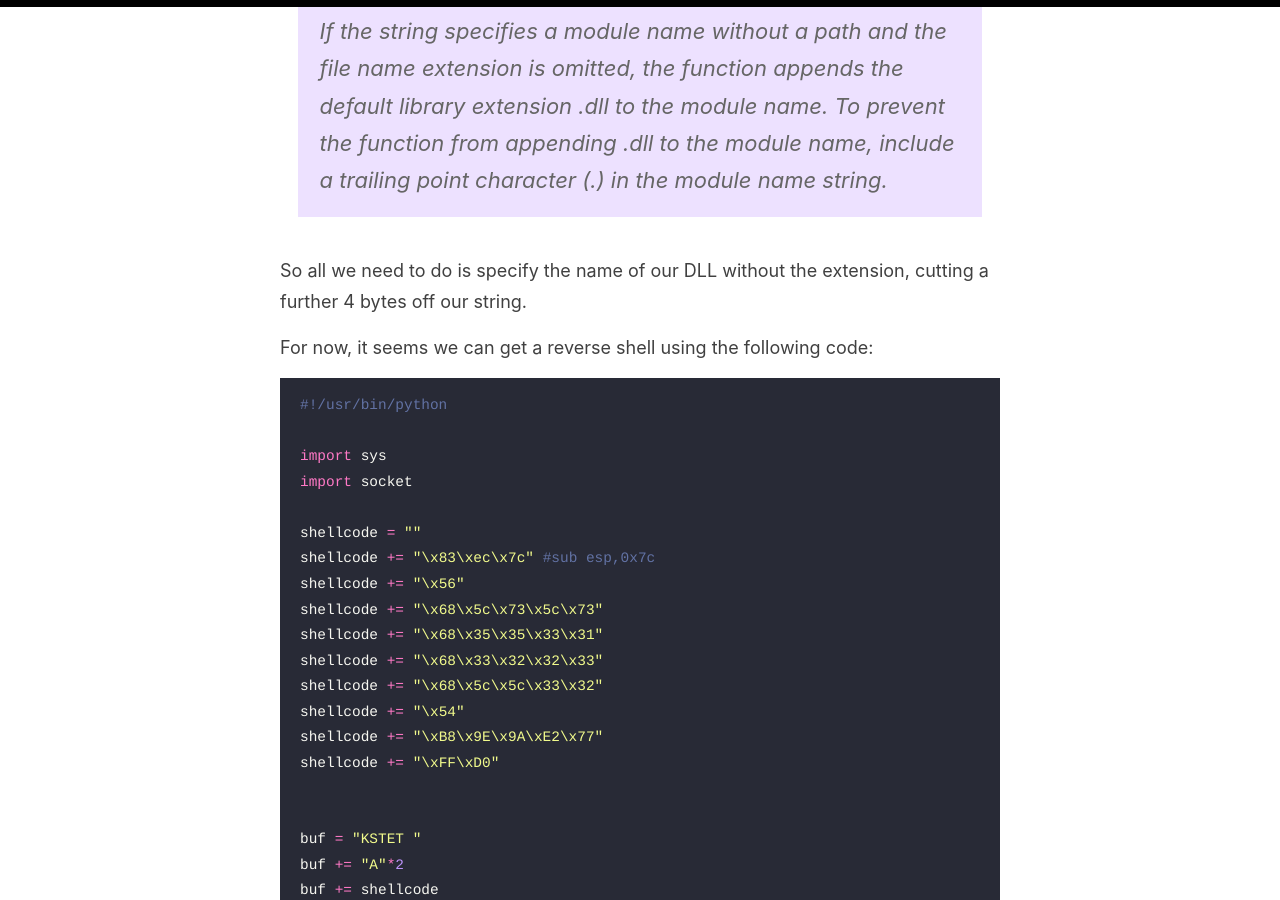
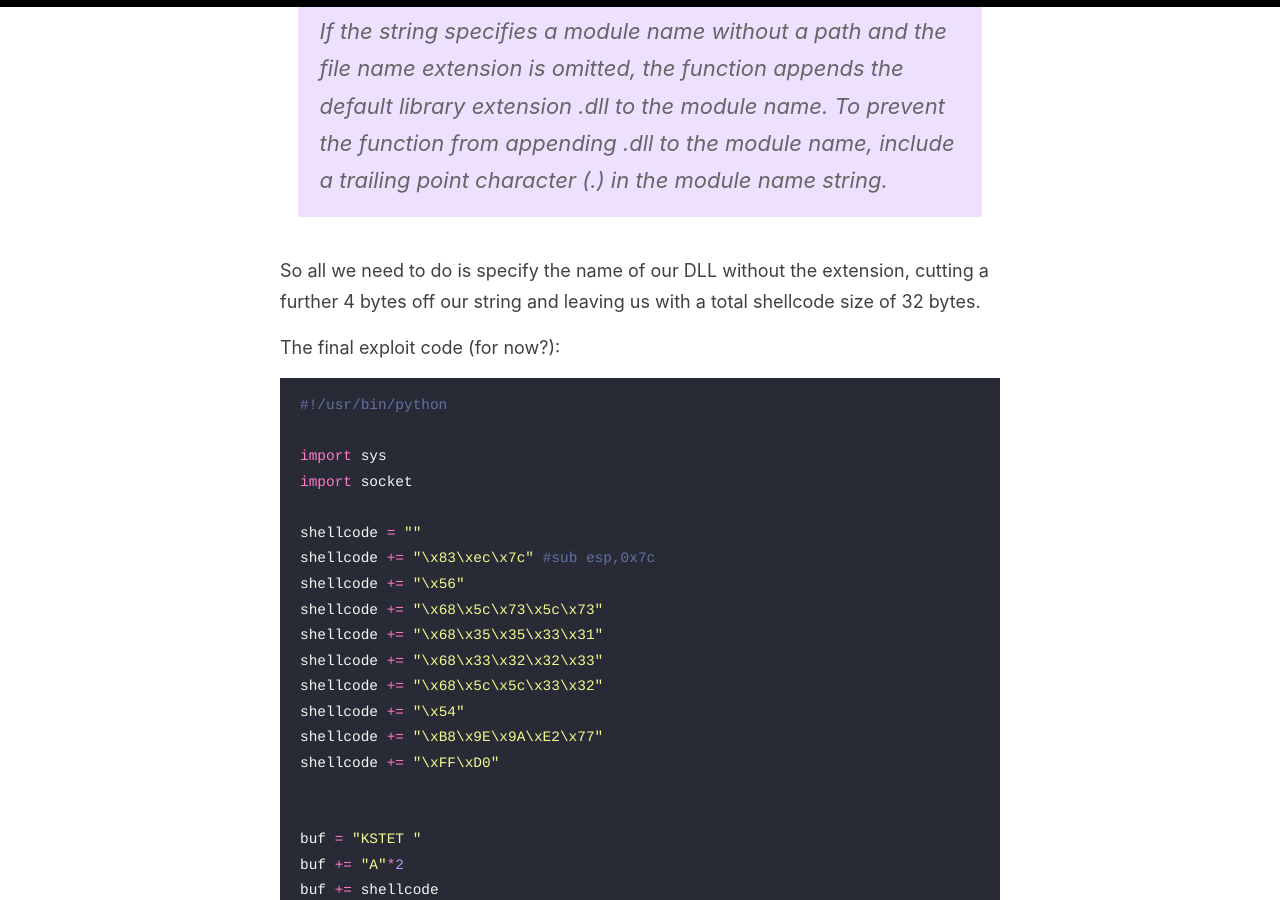
Before and after one commit to br-sn/br-sn.github.io, a Jekyll site: the page built from _posts/2020-07-04-OSCE-Prep-Vulnserver-KSTET-Win32-API.md, in a window 1280 px wide and 900 px high, scrolled down 8660 px. Built offline with Jekyll 4.4.1, drawn with Linux system fonts in a browser that asks for light colours.

Commit message:
Update 2020-07-04-OSCE-Prep-Vulnserver-KSTET-Win32-API.md

````diff
--- a/_posts/2020-07-04-OSCE-Prep-Vulnserver-KSTET-Win32-API.md
+++ b/_posts/2020-07-04-OSCE-Prep-Vulnserver-KSTET-Win32-API.md
@@ -199,9 +199,9 @@ This removes the need for the padding and cuts down the total shellcode size to
 Luckily, Windows is quite helpful in loading libraries for us. The documentation mentions the following:
 >If the string specifies a module name without a path and the file name extension is omitted, the function appends the default library extension .dll to the module name. To prevent the function from appending .dll to the module name, include a trailing point character (.) in the module name string.
 
-So all we need to do is specify the name of our DLL without the extension, cutting a further 4 bytes off our string.
+So all we need to do is specify the name of our DLL without the extension, cutting a further 4 bytes off our string and leaving us with a total shellcode size of 32 bytes.
 
-For now, it seems we can get a reverse shell using the following code:
+The final exploit code (for now?):
 ```python
 #!/usr/bin/python
 
````
